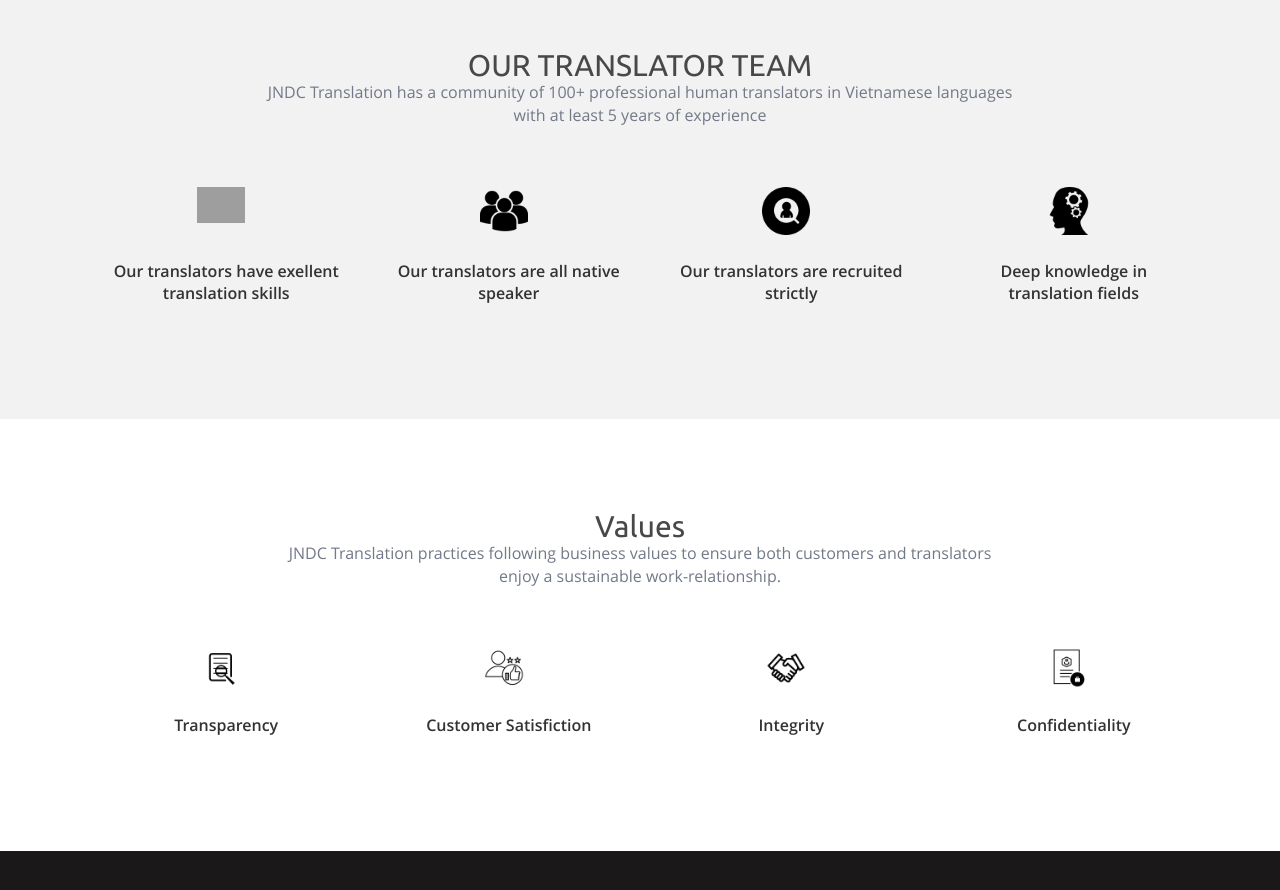
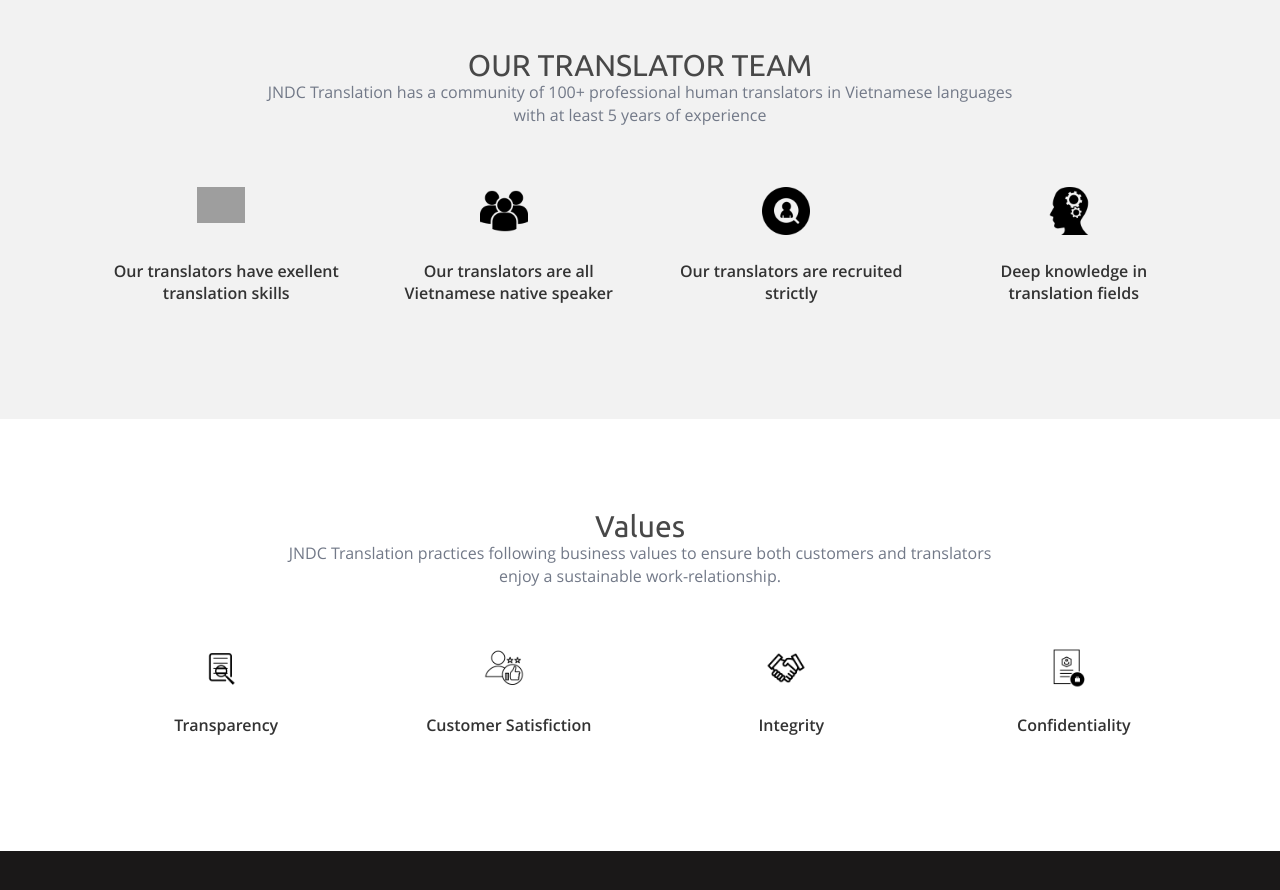
Before and after one commit to jndctranslation/landing_page, a Jekyll site: the page built from pages/about.md, in a window 1280 px wide and 900 px high, scrolled down 2329 px. Shown: the top 890 px of the window. Built offline with Jekyll 4.4.1, drawn with Linux system fonts in a browser that asks for light colours; grey boxes are pictures that could not be loaded.

Commit message:
Update Website Pages “about_page_information”

```diff
--- a/_data/pages/about.yml
+++ b/_data/pages/about.yml
@@ -75,7 +75,7 @@
       title: Our translators have exellent translation skills
     - icon: /assets/images/upload/33308.png
       text: ''
-      title: Our translators are all native speaker
+      title: Our translators are all Vietnamese native speaker
     - icon: /assets/images/upload/b873f54c9c.png
       text: ''
       title: Our translators are recruited strictly
```
